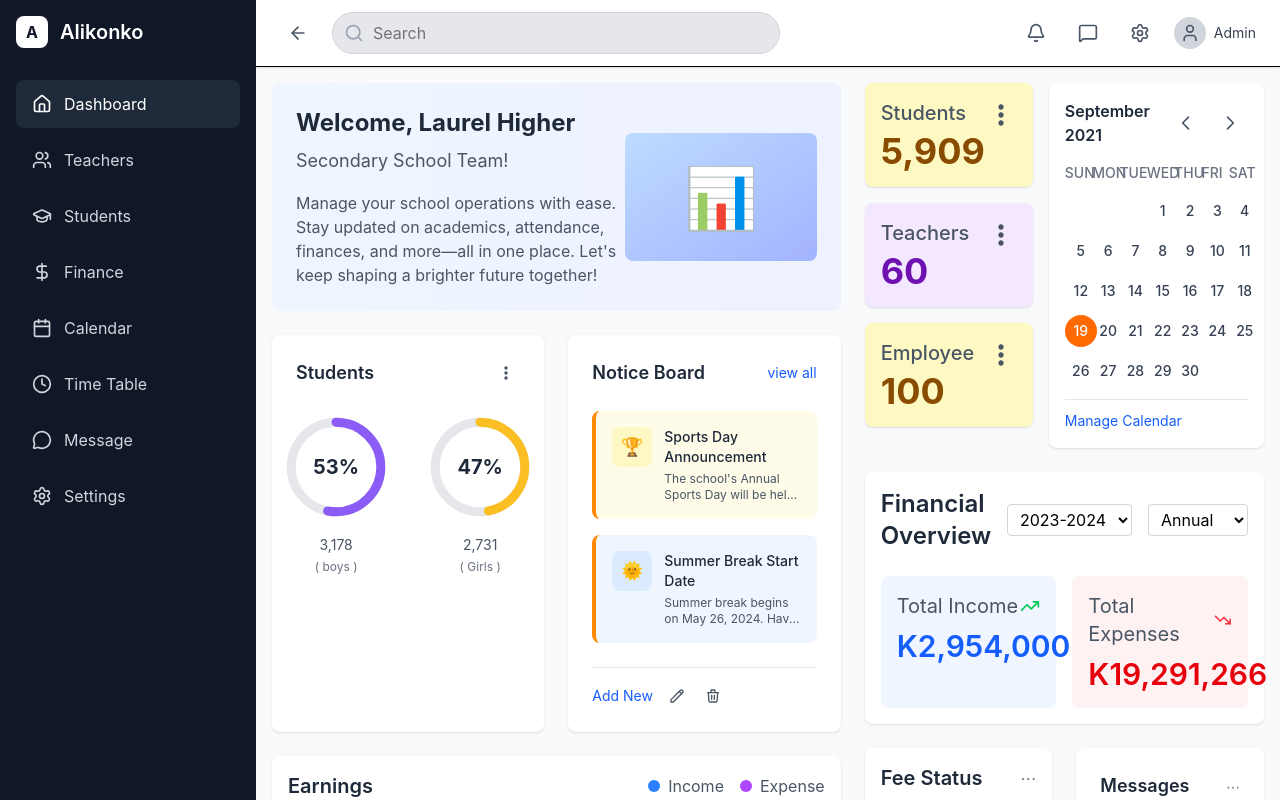
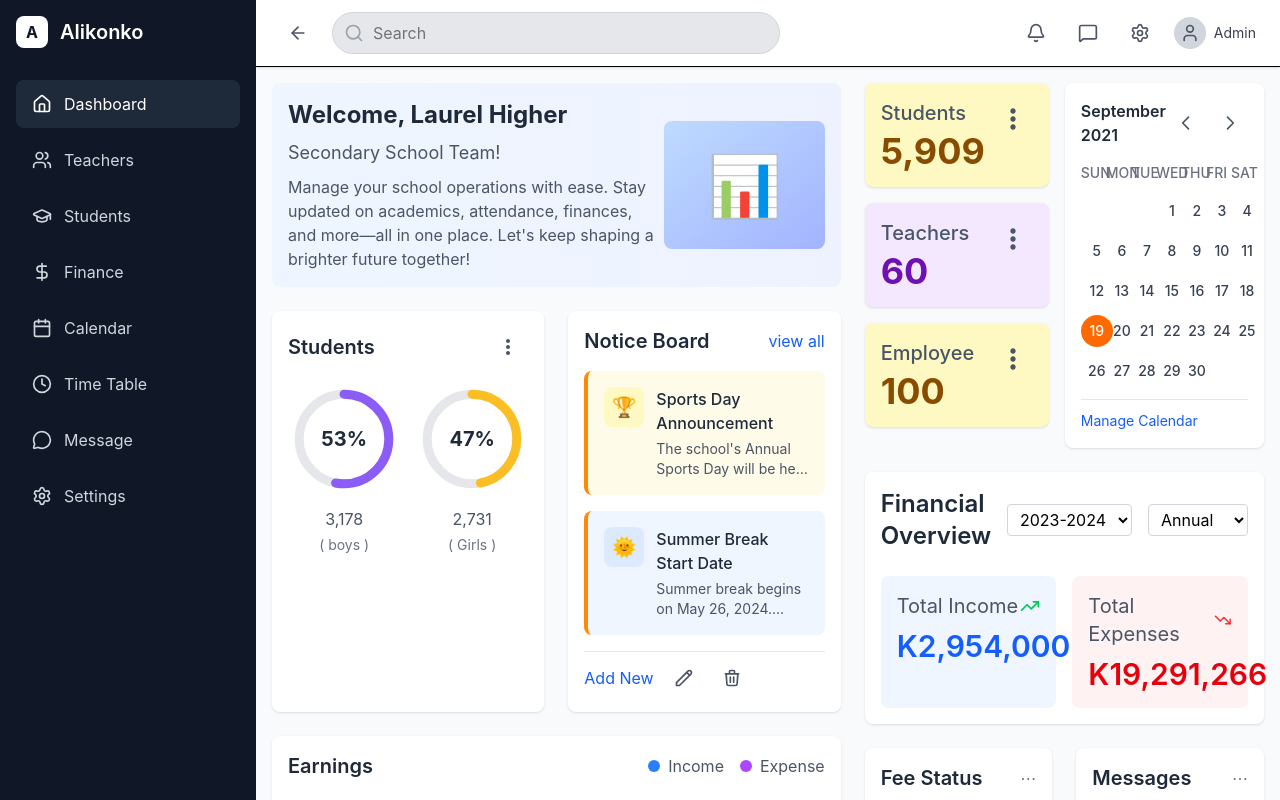
Before and after one commit to Khelva47/school-management-system, a Next.js app: page / in a window 1280 px wide. Built offline with nearby package versions, Linux system fonts and the light colour scheme.

Commit message:
Finished some of the homepage components responsive#

```diff
--- a/src/app/components/dashboard/Messages.js
+++ b/src/app/components/dashboard/Messages.js
@@ -3,64 +3,34 @@ import { User } from 'lucide-react';
 
 const Messages = () => {
   const messages = [
-    {
-      id: 1,
-      sender: 'Jane Cooper',
-      message: "Don't forget the midterm exams...",
-      time: '14 min ago',
-      avatar: '👩‍🏫'
-    },
-    {
-      id: 2,
-      sender: 'Kristin Watson',
-      message: '',
-      time: '15 min ago',
-      avatar: '👩‍🎓'
-    },
-    {
-      id: 3,
-      sender: 'Jenny Wilson',
-      message: 'Sure!',
-      time: '16 min ago',
-      avatar: '👩‍💼'
-    },
-    {
-      id: 4,
-      sender: 'Brooklyn Sim',
-      message: 'Can you send me the report?',
-      time: '18 min ago',
-      avatar: '👨‍🏫'
-    },
-    {
-      id: 5,
-      sender: 'Darrell Steward',
-      message: '',
-      time: '19 min ago',
-      avatar: '👨‍🎓'
-    }
+    { id: 1, sender: 'Jane Cooper', message: "Don't forget the midterm exams...", time: '14 min ago', avatar: '👩‍🏫' },
+    { id: 2, sender: 'Kristin Watson', message: '', time: '15 min ago', avatar: '👩‍🎓' },
+    { id: 3, sender: 'Jenny Wilson', message: 'Sure!', time: '16 min ago', avatar: '👩‍💼' },
+    { id: 4, sender: 'Brooklyn Sim', message: 'Can you send me the report?', time: '18 min ago', avatar: '👨‍🏫' },
+    { id: 5, sender: 'Darrell Steward', message: '', time: '19 min ago', avatar: '👨‍🎓' }
   ];
 
   return (
-    <div className="bg-white p-6 rounded-lg shadow-sm">
-      <div className="flex items-center justify-between mb-6">
-        <h3 className="text-lg font-semibold text-gray-800">Messages</h3>
+    <div className="bg-white p-2 sm:p-4 rounded-lg shadow-sm">
+      <div className="flex items-center justify-between mb-2 sm:mb-4">
+        <h3 className="text-lg sm:text-xl font-semibold text-gray-800">Messages</h3>
         <button className="text-gray-500 hover:text-gray-700">
-          <span className="text-sm">⋯</span>
+          <span className="text-sm sm:text-base">⋯</span>
         </button>
       </div>
 
-      <div className="space-y-4">
+      <div className="space-y-2 sm:space-y-4">
         {messages.map(message => (
-          <div key={message.id} className="flex items-center space-x-3 p-2 hover:bg-gray-50 rounded-lg cursor-pointer">
-            <div className="w-10 h-10 bg-gray-200 rounded-full flex items-center justify-center">
-              <span className="text-lg">{message.avatar}</span>
+          <div key={message.id} className="flex items-center space-x-2 sm:space-x-3 p-2 hover:bg-gray-50 rounded-lg cursor-pointer">
+            <div className="w-8 h-8 sm:w-10 sm:h-10 bg-gray-200 rounded-full flex items-center justify-center">
+              <span className="text-base sm:text-lg">{message.avatar}</span>
             </div>
-            <div className="flex-1">
+            <div className="flex-1 min-w-0">
               <div className="flex items-center justify-between">
-                <h4 className="font-medium text-gray-800 text-sm">{message.sender}</h4>
-                <span className="text-xs text-gray-500">{message.time}</span>
+                <h4 className="font-medium text-gray-800 text-sm sm:text-base">{message.sender}</h4>
+                <span className="text-xs sm:text-sm text-gray-500">{message.time}</span>
               </div>
-              <p className="text-sm text-gray-600 truncate">{message.message}</p>
+              <p className="text-sm sm:text-base text-gray-600 truncate">{message.message}</p>
             </div>
           </div>
         ))}
--- a/src/app/components/dashboard/NoticeBoard.js
+++ b/src/app/components/dashboard/NoticeBoard.js
@@ -2,50 +2,31 @@ import React from 'react';
 
 const NoticeBoard = () => {
   const notices = [
-    {
-      id: 1,
-      type: 'Sports Day Announcement',
-      message: 'The school\'s Annual Sports Day will be held on May 15, 2024. Mark your calendars!',
-      icon: '🏆',
-      bgColor: 'bg-yellow-50',
-      iconBg: 'bg-yellow-100'
-    },
-    {
-      id: 2,
-      type: 'Summer Break Start Date',
-      message: 'Summer break begins on May 26, 2024. Have a wonderful holiday!',
-      icon: '🌞',
-      bgColor: 'bg-blue-50',
-      iconBg: 'bg-blue-100'
-    }
+    { id: 1, type: 'Sports Day Announcement', message: 'The school\'s Annual Sports Day will be held on May 15, 2024. Mark your calendars!', icon: '🏆', bgColor: 'bg-yellow-50', iconBg: 'bg-yellow-100' },
+    { id: 2, type: 'Summer Break Start Date', message: 'Summer break begins on May 26, 2024. Have a wonderful holiday!', icon: '🌞', bgColor: 'bg-blue-50', iconBg: 'bg-blue-100' }
   ];
 
   return (
-    <div className="bg-white rounded-lg shadow-sm p-6">
-      {/* Header */}
-      <div className="flex items-center justify-between mb-6">
-        <h3 className="text-lg font-semibold text-gray-800">Notice Board</h3>
-        <button className="text-sm text-blue-600 hover:text-blue-800">
+    <div className="bg-white rounded-lg shadow-sm p-2 sm:p-4">
+      <div className="flex items-center justify-between mb-2 sm:mb-4">
+        <h3 className="text-lg sm:text-xl font-semibold text-gray-800">Notice Board</h3>
+        <button className="text-sm sm:text-base text-blue-600 hover:text-blue-800">
           view all
         </button>
       </div>
 
-      {/* Notice Items */}
-      <div className="space-y-4">
+      <div className="space-y-2 sm:space-y-4">
         {notices.map((notice) => (
-          <div key={notice.id} className={`${notice.bgColor} rounded-lg p-4 border-l-4 border-orange-400`}>
-            <div className="flex items-start space-x-3">
-              {/* Icon */}
-              <div className={`${notice.iconBg} w-10 h-10 rounded-lg flex items-center justify-center flex-shrink-0`}>
-                <span className="text-lg">{notice.icon}</span>
+          <div key={notice.id} className={`${notice.bgColor} rounded-lg p-2 sm:p-4 border-l-4 border-orange-400`}>
+            <div className="flex items-start space-x-2 sm:space-x-3">
+              <div className={`${notice.iconBg} w-8 h-8 sm:w-10 sm:h-10 rounded-lg flex items-center justify-center flex-shrink-0`}>
+                <span className="text-lg sm:text-xl">{notice.icon}</span>
               </div>
-
-              {/* Content */}
               <div className="flex-1 min-w-0">
-                <h4 className="text-sm font-medium text-gray-800 mb-1">
+                <h4 className="text-sm sm:text-base font-medium text-gray-800 mb-1">
                   {notice.type}
                 </h4>
-                <p className="text-xs text-gray-600 line-clamp-2">
+                <p className="text-xs sm:text-sm text-gray-600 line-clamp-2">
                   {notice.message}
                 </p>
               </div>
@@ -54,18 +35,17 @@ const NoticeBoard = () => {
         ))}
       </div>
 
-      {/* Action Buttons */}
-      <div className="flex items-center space-x-3 mt-6 pt-4 border-t border-gray-200">
-        <button className="text-sm text-blue-600 hover:text-blue-800">
+      <div className="flex items-center space-x-2 sm:space-x-3 mt-2 sm:mt-4 pt-1 sm:pt-2 border-t border-gray-200">
+        <button className="text-sm sm:text-base text-blue-600 hover:text-blue-800">
           Add New
         </button>
-        <button className="p-1 hover:bg-gray-100 rounded">
-          <svg className="w-4 h-4 text-gray-600" fill="none" stroke="currentColor" viewBox="0 0 24 24">
+        <button className="p-1 sm:p-2 hover:bg-gray-100 rounded">
+          <svg className="w-4 h-4 sm:w-5 sm:h-5 text-gray-600" fill="none" stroke="currentColor" viewBox="0 0 24 24">
             <path strokeLinecap="round" strokeLinejoin="round" strokeWidth={2} d="M15.232 5.232l3.536 3.536m-2.036-5.036a2.5 2.5 0 113.536 3.536L6.5 21.036H3v-3.572L16.732 3.732z" />
           </svg>
         </button>
-        <button className="p-1 hover:bg-gray-100 rounded">
-          <svg className="w-4 h-4 text-gray-600" fill="none" stroke="currentColor" viewBox="0 0 24 24">
+        <button className="p-1 sm:p-2 hover:bg-gray-100 rounded">
+          <svg className="w-4 h-4 sm:w-5 sm:h-5 text-gray-600" fill="none" stroke="currentColor" viewBox="0 0 24 24">
             <path strokeLinecap="round" strokeLinejoin="round" strokeWidth={2} d="M19 7l-.867 12.142A2 2 0 0116.138 21H7.862a2 2 0 01-1.995-1.858L5 7m5 4v6m4-6v6m1-10V4a1 1 0 00-1-1h-4a1 1 0 00-1 1v3M4 7h16" />
           </svg>
         </button>
--- a/src/app/components/dashboard/StatCard.js
+++ b/src/app/components/dashboard/StatCard.js
@@ -3,25 +3,19 @@ import React from 'react';
 const StatCard = ({ title, value, color }) => {
   const getColorClasses = (color) => {
     switch (color) {
-      case 'yellow':
-        return 'bg-yellow-100 text-yellow-800';
-      case 'purple':
-        return 'bg-purple-100 text-purple-800';
-      case 'blue':
-        return 'bg-blue-100 text-blue-800';
-      case 'green':
-        return 'bg-green-100 text-green-800';
-      default:
-        return 'bg-gray-100 text-gray-800';
+      case 'yellow': return 'bg-yellow-100 text-yellow-800';
+      case 'purple': return 'bg-purple-100 text-purple-800';
+      case 'blue': return 'bg-blue-100 text-blue-800';
+      case 'green': return 'bg-green-100 text-green-800';
+      default: return 'bg-gray-100 text-gray-800';
     }
   };
 
   return (
-    <div className={`rounded-lg p-4 shadow-sm relative ${getColorClasses(color)}`}>
-      {/* 3 dots menu icon */}
-      <button className="absolute top-3 right-3 p-1 rounded-full transition-colors">
+    <div className={`rounded-lg p-2 sm:p-4 shadow-sm relative ${getColorClasses(color)}`}>
+      <button className="absolute top-2 sm:top-3 right-2 sm:right-3 p-1 sm:p-2 rounded-full transition-colors">
         <svg
-          className="w-8 h-8 text-gray-600"
+          className="w-6 h-6 sm:w-8 sm:h-8 text-gray-600"
           fill="currentColor"
           viewBox="0 0 24 24"
         >
@@ -29,10 +23,9 @@ const StatCard = ({ title, value, color }) => {
         </svg>
       </button>
 
-      {/* Card content */}
-      <div className="pr-8">
-        <h3 className="text-xl font-medium text-gray-600 mb-1">{title}</h3>
-        <p className="text-4xl font-bold">{value}</p>
+      <div className="pr-8 sm:pr-12">
+        <h3 className="text-lg sm:text-xl font-medium text-gray-600 mb-1">{title}</h3>
+        <p className="text-2xl sm:text-4xl font-bold">{value}</p>
       </div>
     </div>
   );
--- a/src/app/components/dashboard/StudentStats.js
+++ b/src/app/components/dashboard/StudentStats.js
@@ -2,88 +2,46 @@ import React from 'react';
 
 const StudentStats = () => {
   return (
-    <div className="bg-white rounded-lg shadow-sm p-6">
-      {/* Header with title and 3 dots menu */}
-      <div className="flex items-center justify-between mb-6">
-        <h3 className="text-lg font-semibold text-gray-800">Students</h3>
-        <button className="p-1 hover:bg-gray-100 rounded-full transition-colors">
-          <svg className="w-5 h-5 text-gray-600" fill="currentColor" viewBox="0 0 24 24">
+    <div className="bg-white rounded-lg shadow-sm p-2 sm:p-4">
+      <div className="flex items-center justify-between mb-2 sm:mb-4">
+        <h3 className="text-lg sm:text-xl font-semibold text-gray-800">Students</h3>
+        <button className="p-1 sm:p-2 hover:bg-gray-100 rounded-full transition-colors">
+          <svg className="w-5 h-5 sm:w-6 sm:h-6 text-gray-600" fill="currentColor" viewBox="0 0 24 24">
             <path d="M12 8c1.1 0 2-.9 2-2s-.9-2-2-2-2 .9-2 2 .9 2 2 2zm0 2c-1.1 0-2 .9-2 2s.9 2 2 2 2-.9 2-2-.9-2-2-2zm0 6c-1.1 0-2 .9-2 2s.9 2 2 2 2-.9 2-2-.9-2-2-2z"/>
           </svg>
         </button>
       </div>
 
-      {/* Circular Progress Charts */}
-      <div className="flex justify-center space-x-8 mb-6">
-        {/* Boys Chart */}
-        <div className="flex flex-col items-center">
-          <div className="relative w-28 h-28 mb-3">
-            <svg className="w-28 h-28 transform -rotate-90" viewBox="0 0 100 100">
-              {/* Background circle */}
-              <circle
-                cx="50"
-                cy="50"
-                r="40"
-                fill="none"
-                stroke="#e5e7eb"
-                strokeWidth="8"
-              />
-              {/* Progress circle */}
-              <circle
-                cx="50"
-                cy="50"
-                r="40"
-                fill="none"
-                stroke="#8b5cf6"
-                strokeWidth="8"
-                strokeDasharray={`${53 * 2.51} 251.2`}
-                strokeLinecap="round"
-                className="transition-all duration-300"
-              />
+      <div className="flex flex-col sm:flex-row justify-center space-x-0 sm:space-x-4 mb-2 sm:mb-4">
+        <div className="flex flex-col items-center mb-2 sm:mb-0">
+          <div className="relative w-20 h-20 sm:w-28 sm:h-28 mb-1 sm:mb-3">
+            <svg className="w-20 h-20 sm:w-28 sm:h-28 transform -rotate-90" viewBox="0 0 100 100">
+              <circle cx="50" cy="50" r="40" fill="none" stroke="#e5e7eb" strokeWidth="8" />
+              <circle cx="50" cy="50" r="40" fill="none" stroke="#8b5cf6" strokeWidth="8" strokeDasharray={`${53 * 2.51} 251.2`} strokeLinecap="round" className="transition-all duration-300" />
             </svg>
             <div className="absolute inset-0 flex items-center justify-center">
-              <span className="text-xl font-bold text-gray-800">53%</span>
+              <span className="text-lg sm:text-xl font-bold text-gray-800">53%</span>
             </div>
           </div>
           <div className="text-center">
-            <p className="text-sm text-gray-600 mb-1">3,178</p>
-            <p className="text-xs text-gray-500">( boys )</p>
+            <p className="text-sm sm:text-base text-gray-600 mb-1">3,178</p>
+            <p className="text-xs sm:text-sm text-gray-500">( boys )</p>
           </div>
         </div>
 
-        {/* Girls Chart */}
         <div className="flex flex-col items-center">
-          <div className="relative w-28 h-28 mb-3">
-            <svg className="w-28 h-28 transform -rotate-90" viewBox="0 0 100 100">
-              {/* Background circle */}
-              <circle
-                cx="50"
-                cy="50"
-                r="40"
-                fill="none"
-                stroke="#e5e7eb"
-                strokeWidth="8"
-              />
-              {/* Progress circle */}
-              <circle
-                cx="50"
-                cy="50"
-                r="40"
-                fill="none"
-                stroke="#fbbf24"
-                strokeWidth="8"
-                strokeDasharray={`${47 * 2.51} 251.2`}
-                strokeLinecap="round"
-                className="transition-all duration-300"
-              />
+          <div className="relative w-20 h-20 sm:w-28 sm:h-28 mb-1 sm:mb-3">
+            <svg className="w-20 h-20 sm:w-28 sm:h-28 transform -rotate-90" viewBox="0 0 100 100">
+              <circle cx="50" cy="50" r="40" fill="none" stroke="#e5e7eb" strokeWidth="8" />
+              <circle cx="50" cy="50" r="40" fill="none" stroke="#fbbf24" strokeWidth="8" strokeDasharray={`${47 * 2.51} 251.2`} strokeLinecap="round" className="transition-all duration-300" />
             </svg>
             <div className="absolute inset-0 flex items-center justify-center">
-              <span className="text-xl font-bold text-gray-800">47%</span>
+              <span className="text-lg sm:text-xl font-bold text-gray-800">47%</span>
             </div>
           </div>
           <div className="text-center">
-            <p className="text-sm text-gray-600 mb-1">2,731</p>
-            <p className="text-xs text-gray-500">( Girls )</p>
+            <p className="text-sm sm:text-base text-gray-600 mb-1">2,731</p>
+            <p className="text-xs sm:text-sm text-gray-500">( Girls )</p>
           </div>
         </div>
       </div>
--- a/src/app/components/dashboard/WelcomeSection.js
+++ b/src/app/components/dashboard/WelcomeSection.js
@@ -2,25 +2,23 @@ import React from 'react';
 
 const WelcomeSection = () => {
   return (
-    <div className="bg-gradient-to-r from-blue-50 to-indigo-50 p-6 rounded-lg">
-      <div className="flex items-center justify-between">
-        <div>
-          <h2 className="text-2xl font-bold text-gray-800 mb-2">
+    <div className="bg-gradient-to-r from-blue-50 to-indigo-50 p-2 sm:p-4 rounded-lg">
+      <div className="flex flex-col sm:flex-row items-center justify-between">
+        <div className="mb-2 sm:mb-0">
+          <h2 className="text-xl sm:text-2xl font-bold text-gray-800 mb-1 sm:mb-2">
             Welcome, Laurel Higher
           </h2>
-          <h3 className="text-lg text-gray-600 mb-4">
+          <h3 className="text-base sm:text-lg text-gray-600 mb-1 sm:mb-2">
             Secondary School Team!
           </h3>
-          <p className="text-gray-600 max-w-md">
+          <p className="text-sm sm:text-base text-gray-600 max-w-md">
             Manage your school operations with ease. Stay updated on academics,
             attendance, finances, and more—all in one place. Let's keep shaping
             a brighter future together!
           </p>
         </div>
-        <div className="hidden md:block">
-          <div className="w-48 h-32 bg-gradient-to-br from-blue-200 to-indigo-300 rounded-lg flex items-center justify-center">
-            <span className="text-blue-800 text-6xl">📊</span>
-          </div>
+        <div className="w-32 h-20 sm:w-48 sm:h-32 bg-gradient-to-br from-blue-200 to-indigo-300 rounded-lg flex items-center justify-center">
+          <span className="text-4xl sm:text-6xl text-blue-800">📊</span>
         </div>
       </div>
     </div>
```
